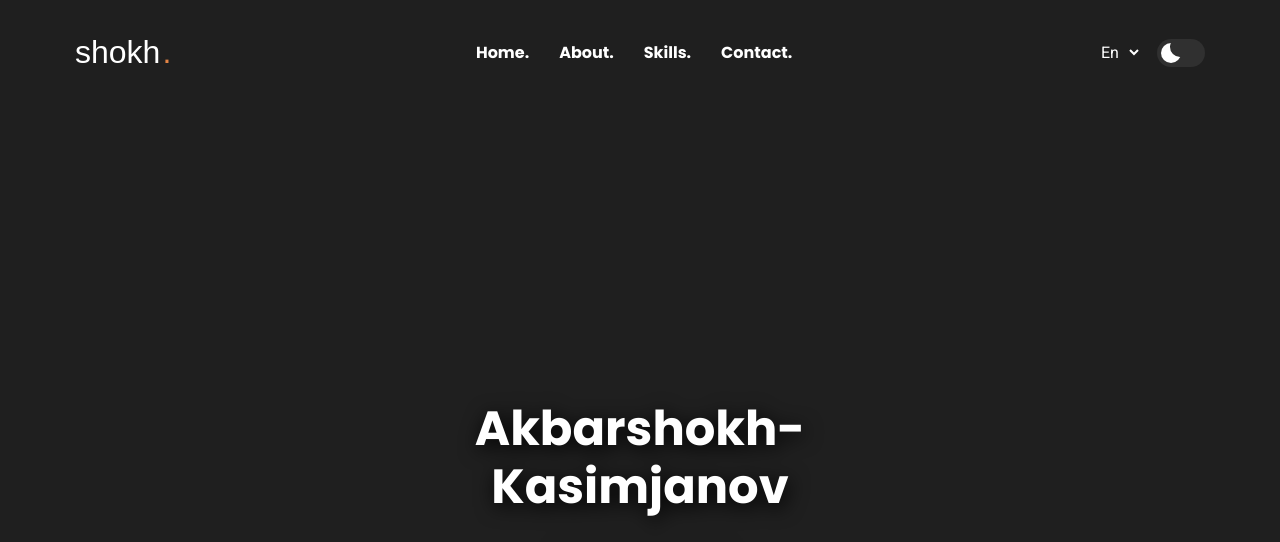
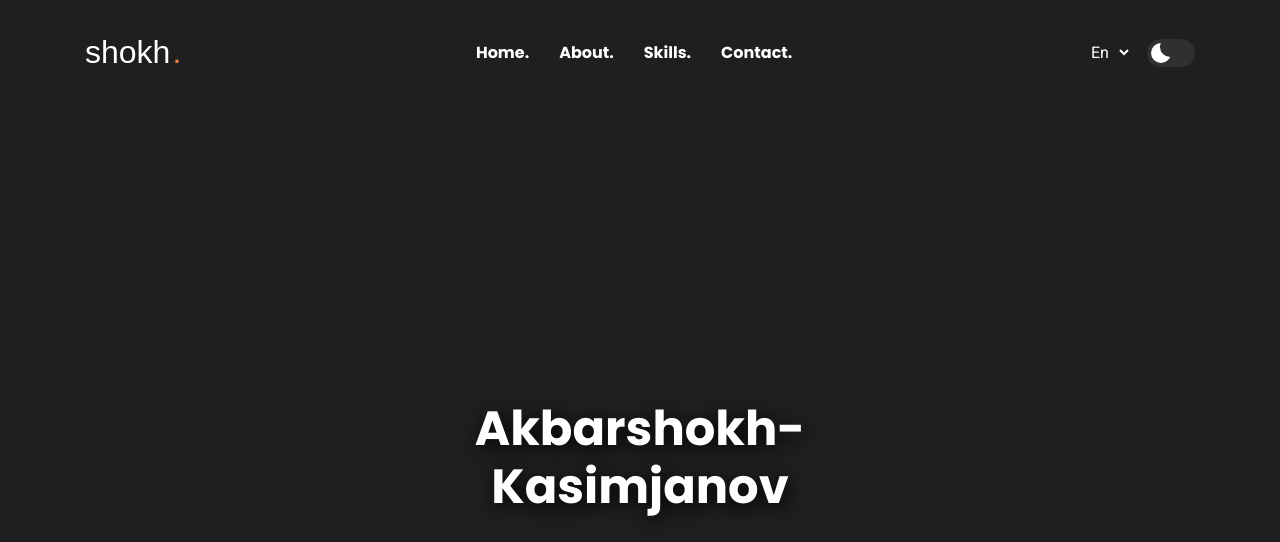
Before and after one commit to akbarshoxqosimjonoff/portfolio, a plain HTML site: page index.html in a window 1280 px wide. Shown: the top 542 px of the page. Drawn offline with nearby package versions, Linux system fonts and the light colour scheme; a web font is replaced by a local one.

Commit message:
yangilandi

```diff
--- a/assets/css/style.css
+++ b/assets/css/style.css
@@ -176,7 +176,7 @@ body.active { overflow: hidden; }
  * #REUSED STYLE
 \*-----------------------------------*/
 
-.container { padding-inline: 10px; }
+.container { padding-inline: 20px; }
 
 .h1 {
   font-size: var(--fs-1);
@@ -463,7 +463,7 @@ body.active { overflow: hidden; }
 main { overflow-x: hidden; }
 
 .hero {
-  min-height: 100vh;
+
   display: flex;
   flex-direction: column;
   justify-content: center;
@@ -971,6 +971,9 @@ textarea.input-field {
   .container { max-width: 720px; }
 
   .section-title { max-width: 430px; }
+  .hero{
+    min-height: 10px;
+  }
 
 
 
```
